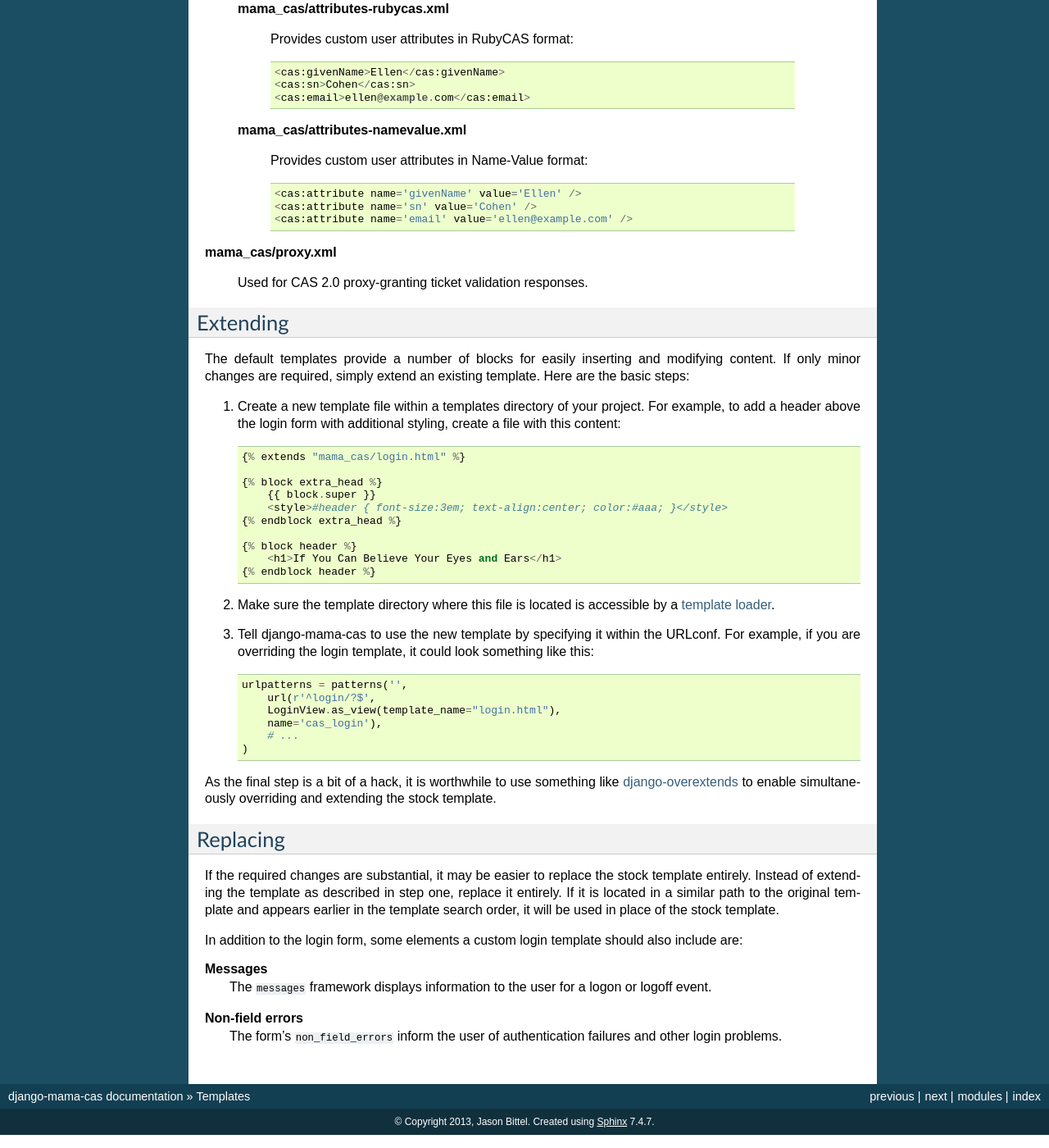
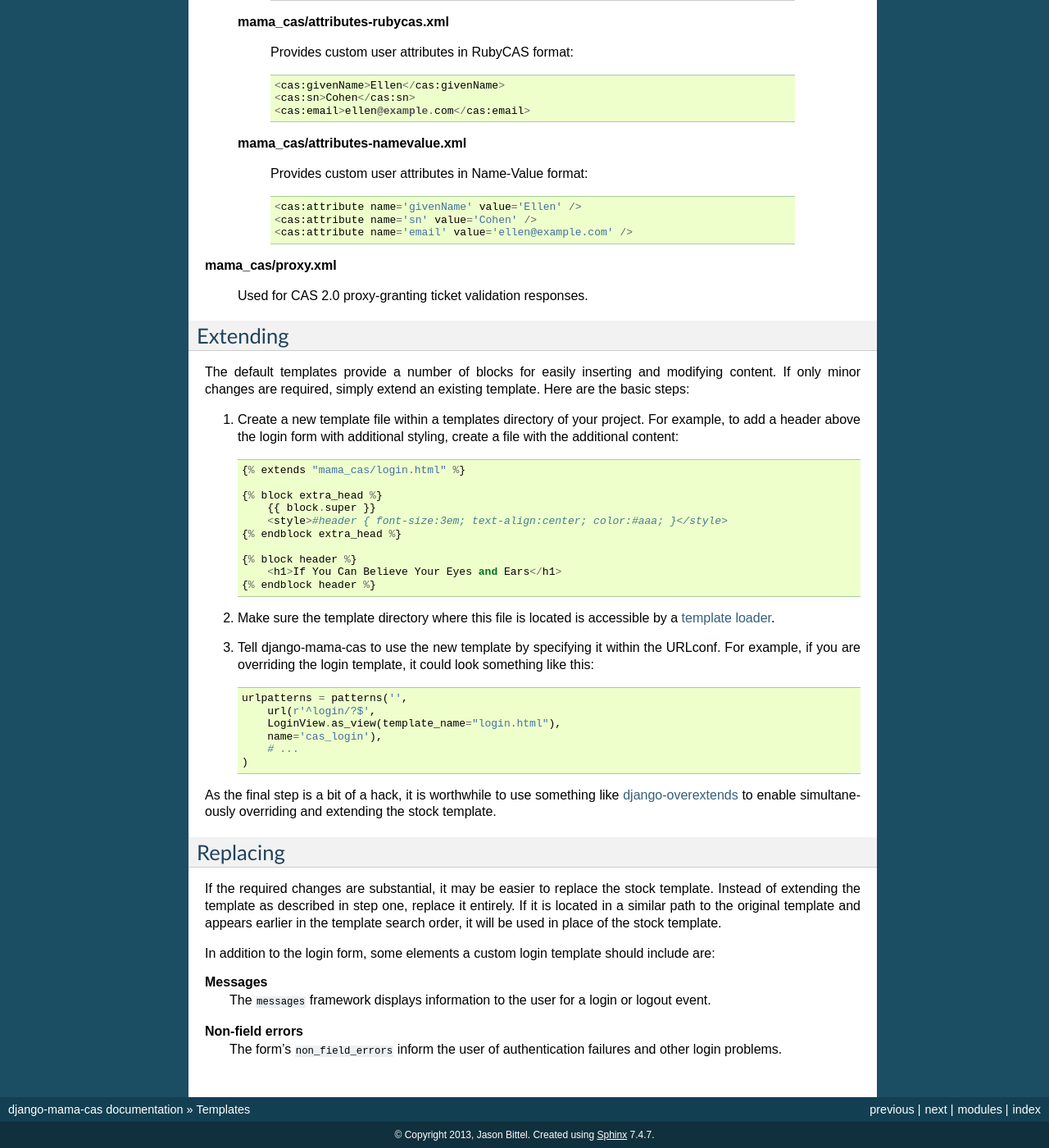
Before and after one commit to jbittel/django-mama-cas, a Sphinx documentation site: the page built from docs/templates.rst, in a window 1280 px wide and 1400 px high, scrolled down 788 px. Shown: the whole window at 82% size. Built offline with Sphinx 7.4.7, drawn with Linux system fonts in a browser that asks for light colours; the version number could not be read and is left out.

Commit message:
Documentation improvements and updates

```diff
--- a/docs/protocol.rst
+++ b/docs/protocol.rst
@@ -12,7 +12,7 @@ brackets (e.g. ``[CAS 2.0]``) corresponding to the CAS version that defines
 that particular URI.
 
 CAS 1.0 is primarily a text-based protocol that returns a simple "yes" or "no"
-response to indicate a validation success or failure. CAS 2.0 returns XML
+response indicating a validation success or failure. CAS 2.0 returns XML
 fragments for validation responses and is capable of including a great deal of
 additional data in the process.
 
@@ -37,13 +37,13 @@ There are some areas where django-mama-cas deviates from the official CAS
 specification to take advantage of built-in Django functionality. These
 changes do not alter the contract between the client, service and CAS server.
 
-**Login ticket**
+**Login ticket (3.5)**
    This ticket string created for the login form is passed along with the
    username and password to prevent the replaying of credentials.
    django-mama-cas does not implement login tickets and instead relies on the
    built-in CSRF protection for the login form.
 
-**Ticket-granting ticket**
+**Ticket-granting ticket (3.6)**
    This ticket string is stored on the server and keys to a ticket-granting
    cookie provided by the client to identify an existing single sign-on
    session. django-mama-cas does not implement ticket-granting tickets and
--- a/docs/templates.rst
+++ b/docs/templates.rst
@@ -45,7 +45,9 @@ either customize the HTML templates or replace them entirely.
              <cas:email>ellen@example.com</cas:email>
          </cas:attributes>
 
-      This is the default custom attributes format.
+      .. note::
+
+         This is the default custom attributes format.
 
    **mama_cas/attributes-rubycas.xml**
 
@@ -76,7 +78,7 @@ existing template. Here are the basic steps:
 
 #. Create a new template file within a templates directory of your project.
    For example, to add a header above the login form with additional styling,
-   create a file with this content::
+   create a file with the additional content::
 
       {% extends "mama_cas/login.html" %}
 
@@ -114,17 +116,17 @@ Replacing
 ---------
 
 If the required changes are substantial, it may be easier to replace the stock
-template entirely. Instead of extending the template as described in step one,
-replace it entirely. If it is located in a similar path to the original
-template and appears earlier in the template search order, it will be used
-in place of the stock template.
+template. Instead of extending the template as described in step one, replace
+it entirely. If it is located in a similar path to the original template and
+appears earlier in the template search order, it will be used in place of the
+stock template.
 
 In addition to the login form, some elements a custom login template should
-also include are:
+include are:
 
 **Messages**
-   The ``messages`` framework displays information to the user for a logon or
-   logoff event.
+   The ``messages`` framework displays information to the user for a login or
+   logout event.
 
 **Non-field errors**
    The form's ``non_field_errors`` inform the user of authentication failures
```
Also changed, not shown: docs/forms.rst (+7 -7 lines), docs/settings.rst (+7 -8 lines).
